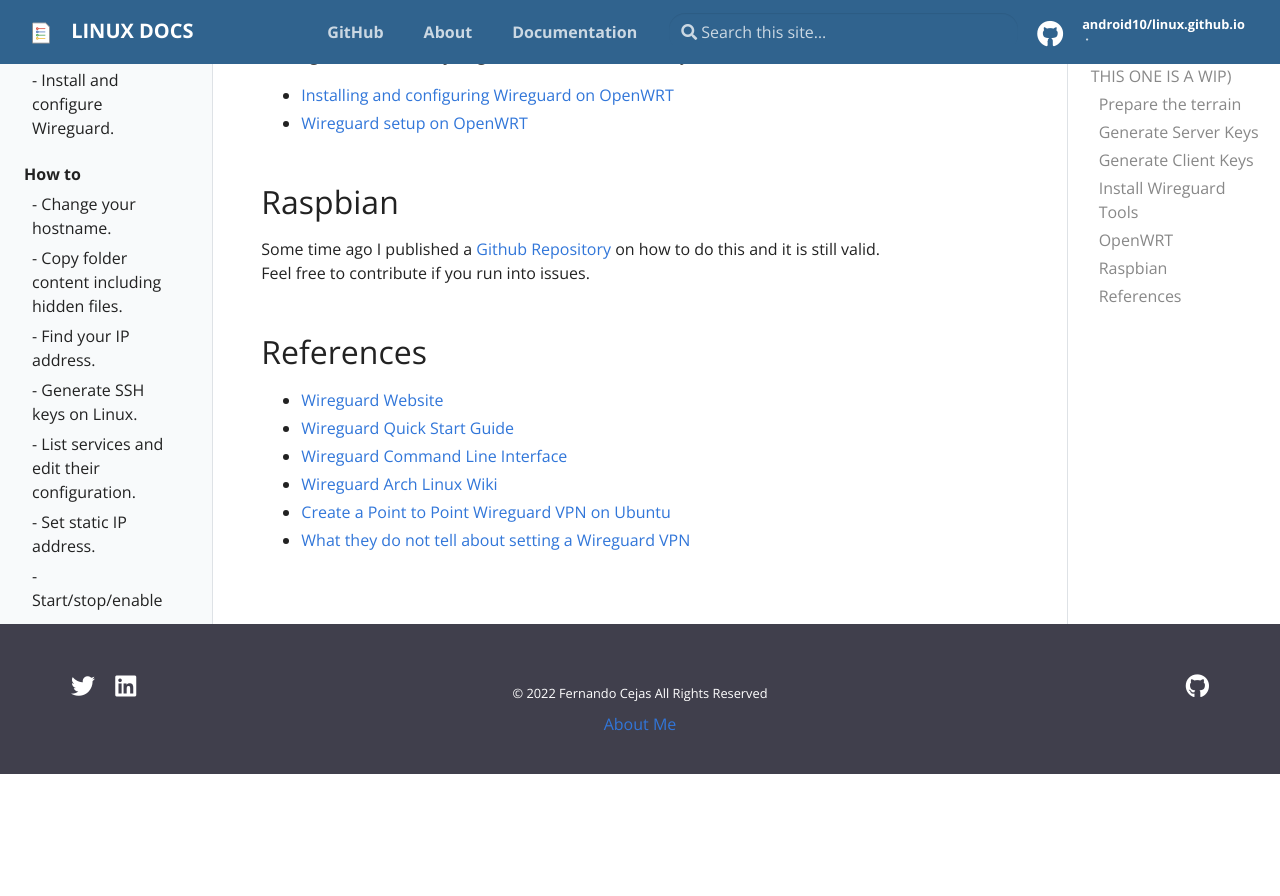
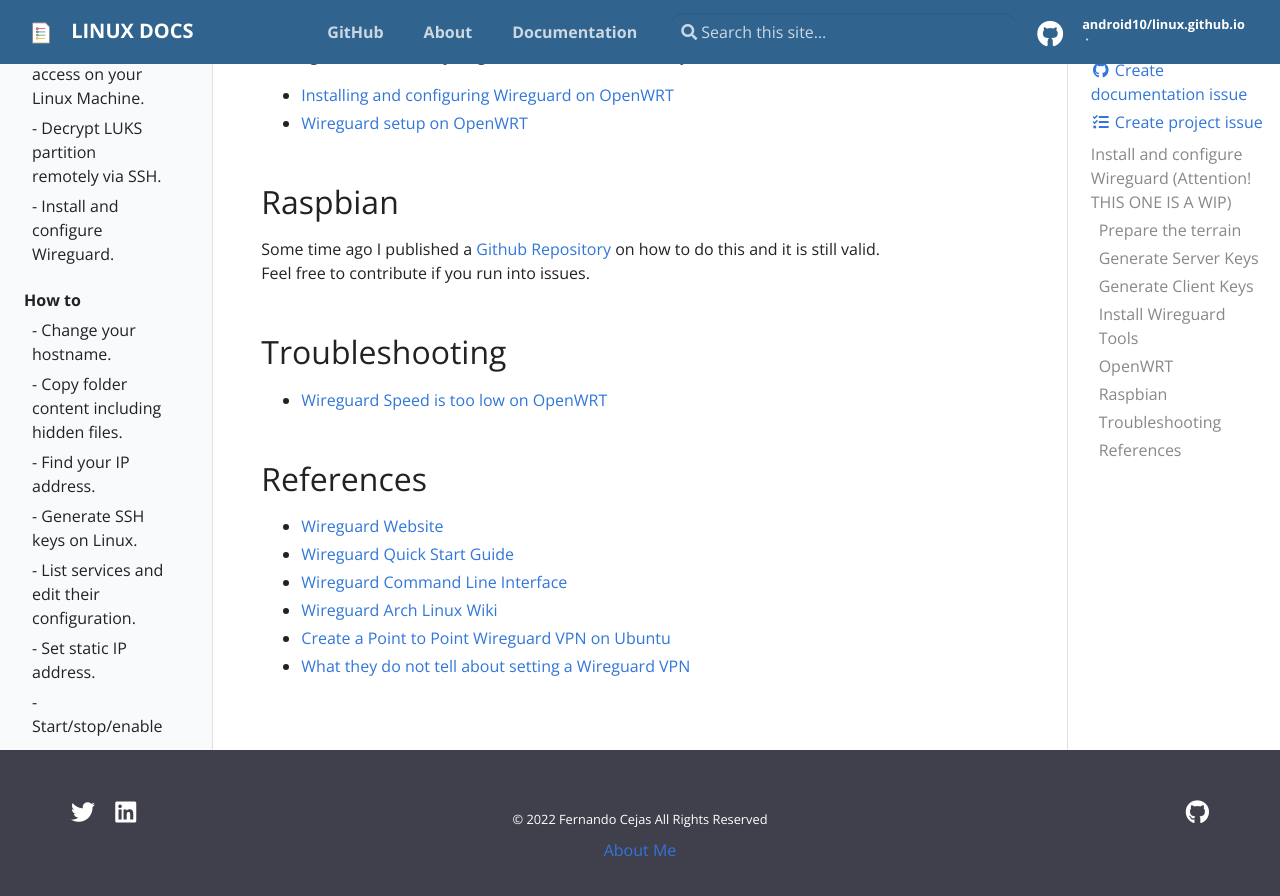
Before and after one commit to android10/linux.github.io, a Jekyll site: the page built from _docs/guides/install-and-configure-wireguard.md, in a window 1280 px wide and 900 px high, scrolled down 1607 px. Shown: the top 896 px of the window. Built offline with Jekyll 4.4.1, drawn with Linux system fonts in a browser that asks for light colours; before the commit the page ends 2381 px from its top, so only the background shows below that.

Commit message:
doc: add troubleshooting section to wireguard post.

```diff
--- a/_docs/guides/install-and-configure-wireguard.md
+++ b/_docs/guides/install-and-configure-wireguard.md
@@ -59,6 +59,10 @@ If you are interested in installing **Wireguard** on your [OpenWRT](https://open
 
 Some time ago I published a [Github Repository](https://github.com/android10/RaspberryPi-Wireguard){:target="_blank"} on how to do this and it is still valid. Feel free to contribute if you run into issues.
 
+## Troubleshooting
+
+ - [Wireguard Speed is too low on OpenWRT](https://forum.openwrt.org/t/wireguard-speed-is-too-low/85587/12){:target="_blank"}
+
 ## References
 
  - [Wireguard Website](https://www.wireguard.com/){:target="_blank"}
```
